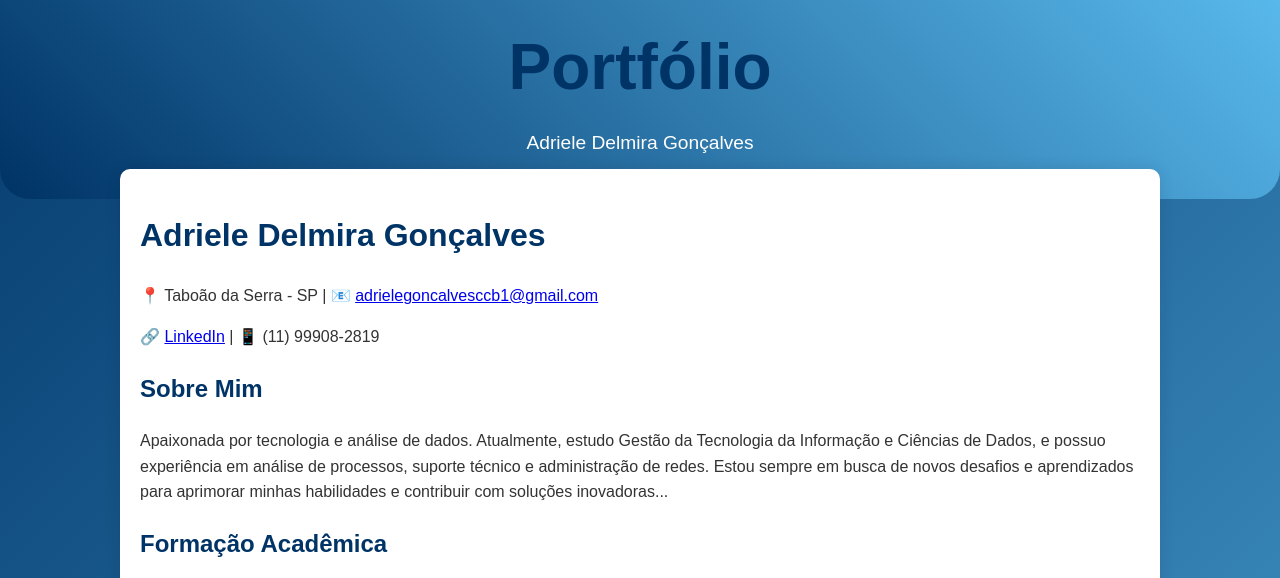
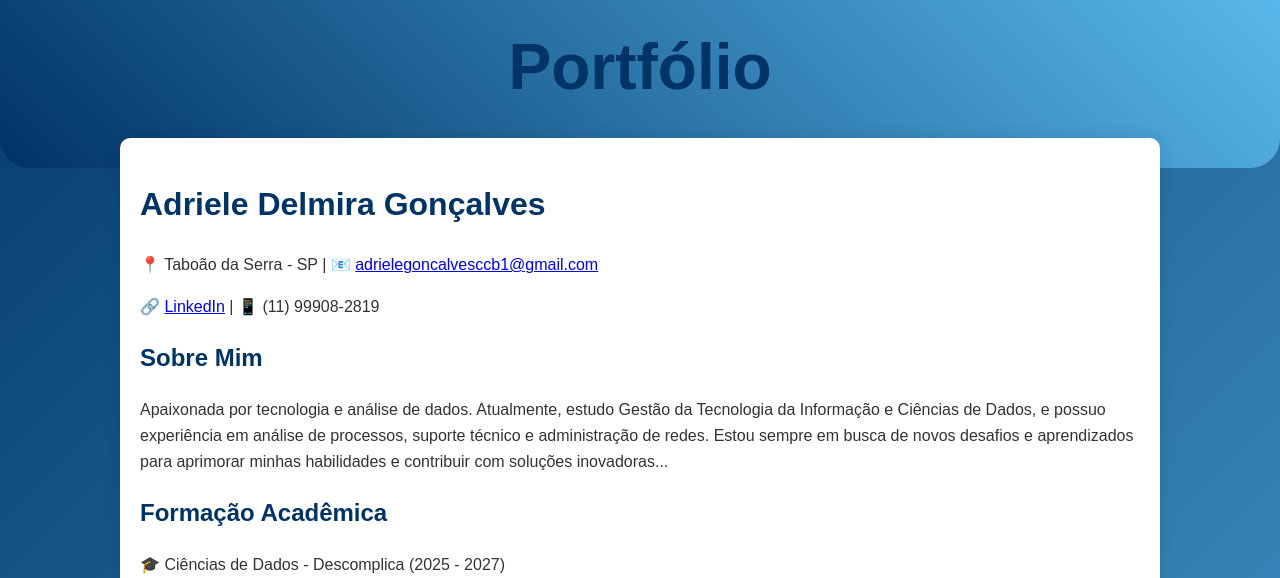
Before and after one commit to adri-create/Portfolio-adriele, a plain HTML site: page Portifólio.html in a window 1280 px wide. Shown: the part 222-800 px from the top of the page. Drawn offline with Linux system fonts and the light colour scheme.

Commit message:
Update Portifólio.html

```diff
--- a/Portifólio.html
+++ b/Portifólio.html
@@ -3,7 +3,7 @@
 <head>
   <meta charset="UTF-8">
   <meta name="viewport" content="width=device-width, initial-scale=1.0">
-  <title>Portfólio - Adriele Delmira Gonçalves</title>
+  <title>Portifólio - Adriele Delmira Gonçalves</title>
   <style>
     /* Estilo Global */
     body {
@@ -126,8 +126,7 @@
     </div>
     <div class="title">
       <h1>Portfólio</h1>
-      <p>Adriele Delmira Gonçalves</p>
-    </div>
+      </div>
   </header>
 
   <!-- Conteúdo Principal -->
```
